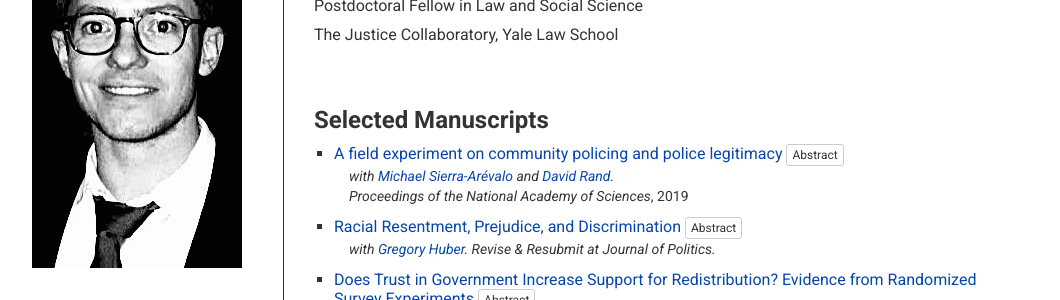
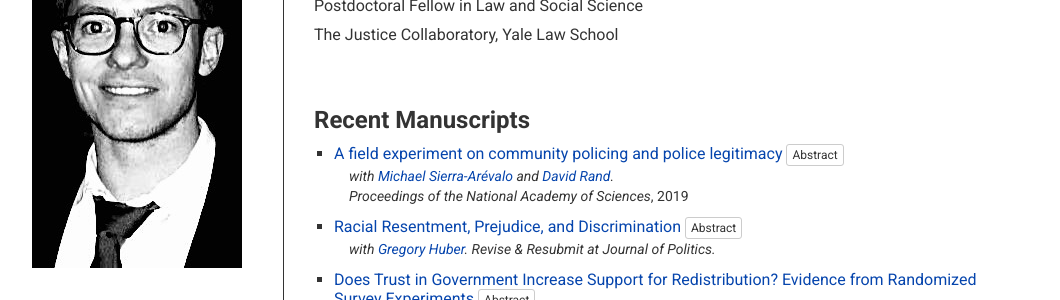
Before and after one commit to kylepeyton/kylepeyton.github.io, a Jekyll site: the page index.html, which Jekyll copies as it is, in a window 1280 px wide. Shown: the part 135-435 px from the top of the page, without its empty margins (162-1222 px from the left). Built offline with Jekyll 4.4.1, drawn with Linux system fonts in a browser that asks for light colours; some web fonts are replaced.

Commit message:
Update index.html

```diff
--- a/index.html
+++ b/index.html
@@ -84,7 +84,7 @@
 		</div>
 
 
-		<h2>Selected Manuscripts</h2>
+		<h2>Recent Manuscripts</h2>
 
 		<ul class="paperlist wip">
 			<li>
```
